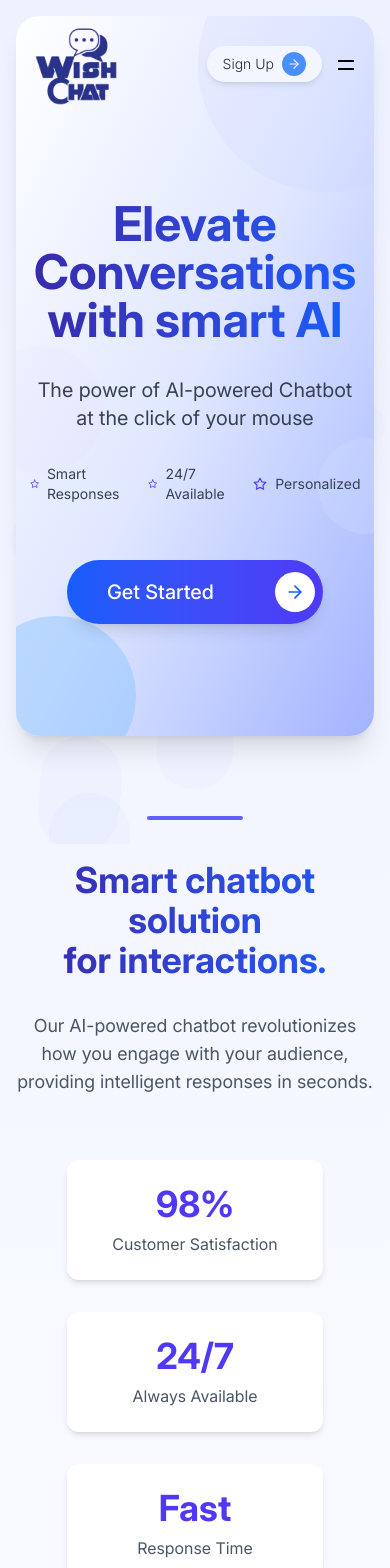
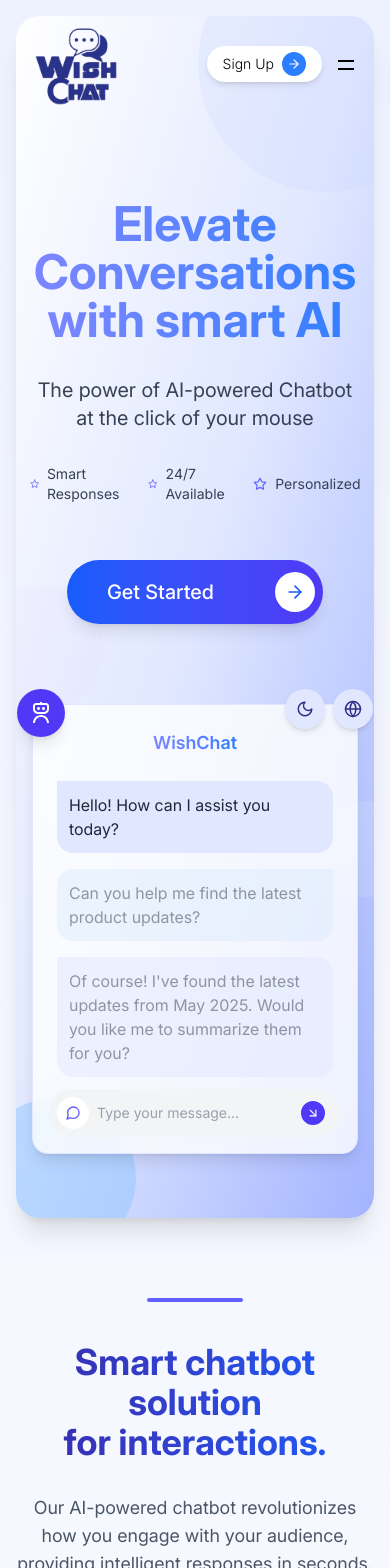
Before and after one commit to Robotics-Academy-of-Nepal/wishchat-redesign-frontend, a React (Vite) app: page / in a window 390 px wide. Shown: the top 1568 px of the page. Built offline with nearby package versions, Linux system fonts and the light colour scheme.

Commit message:
updates to homepage

```diff
--- a/src/Components/Homepage/Homepage.jsx
+++ b/src/Components/Homepage/Homepage.jsx
@@ -1,14 +1,16 @@
 import { useNavigate } from "react-router-dom";
 import Footer from "./Footer";
 import { RiRobot3Line } from "react-icons/ri";
-import { LuArrowRight } from "react-icons/lu";
-import { FiStar, FiMessageCircle } from "react-icons/fi";
+import { LuArrowRight, LuSun, LuMoon } from "react-icons/lu";
+import { FiStar, FiMessageCircle, FiGlobe } from "react-icons/fi";
 import { useState, useEffect } from "react";
 import Navbar from "./Navbar";
 
 export default function Homepage() {
   const navigate = useNavigate();
   const [animationStep, setAnimationStep] = useState(0);
+  const [isNepali, setIsNepali] = useState(false);
+  const [chatDarkMode, setChatDarkMode] = useState(false);
 
   // Animation for chat bubbles
   useEffect(() => {
@@ -18,14 +20,42 @@ export default function Homepage() {
     return () => clearInterval(interval);
   }, []);
 
+  // Check for system dark mode preference on initial load
+  useEffect(() => {
+    if (window.matchMedia && window.matchMedia('(prefers-color-scheme: dark)').matches) {
+      setChatDarkMode(true);
+    }
+  }, []);
+
+  // Language text mapping
+  const text = {
+    english: {
+      greeting: "Hello! How can I assist you today?",
+      userQuestion: "Can you help me find the latest product updates?",
+      botResponse: "Of course! I've found the latest updates from May 2025. Would you like me to summarize them for you?",
+      inputPlaceholder: "Type your message...",
+      getStarted: "Get Started"
+    },
+    nepali: {
+      greeting: "नमस्ते! म तपाईंलाई कसरी सहयोग गर्न सक्छु?",
+      userQuestion: "के तपाईं मलाई नवीनतम उत्पादन अपडेटहरू फेला पार्न मद्दत गर्न सक्नुहुन्छ?",
+      botResponse: "पक्कै! मैले मे २०२५ को नवीनतम अपडेटहरू फेला पारेको छु। के तपाईं चाहनुहुन्छ कि म तिनीहरूको सारांश प्रस्तुत गरूँ?",
+      inputPlaceholder: "तपाईंको सन्देश टाइप गर्नुहोस्...",
+      getStarted: "सुरु गर्नुहोस्"
+    }
+  };
+
+  // Current language selection
+  const currentLang = isNepali ? text.nepali : text.english;
+
   return (
-    <div className="flex flex-col bg-gradient-to-b from-indigo-50 to-white min-h-screen overflow-hidden">
+    <div className="flex flex-col min-h-screen overflow-hidden bg-gradient-to-b from-indigo-50 to-white">
       {/* Floating animated bubbles */}
       <div className="fixed inset-0 pointer-events-none overflow-hidden">
         {[...Array(10)].map((_, i) => (
           <div
             key={i}
-            className="absolute rounded-full bg-indigo-200 opacity-10 animate-float"
+            className={`absolute rounded-full ${chatDarkMode ? 'bg-indigo-700 opacity-5' : 'bg-indigo-200 opacity-10'} animate-float`}
             style={{
               width: `${Math.random() * 80 + 40}px`,
               height: `${Math.random() * 80 + 40}px`,
@@ -41,10 +71,10 @@ export default function Homepage() {
       {/* Hero Section */}
       <div className="m-4 md:m-6 lg:m-8 rounded-3xl flex flex-col gap-6 pb-16 bg-gradient-to-br from-white via-indigo-100 to-indigo-300 shadow-xl overflow-hidden relative">
         {/* Decorative animated elements */}
-        <div className="absolute top-0 right-0 w-64 h-64 bg-indigo-200 rounded-full opacity-20 transform translate-x-20 -translate-y-20 animate-pulse"></div>
-        <div className="absolute bottom-0 left-0 w-40 h-40 bg-blue-300 rounded-full opacity-20 transform -translate-x-10 translate-y-10 animate-pulse" style={{ animationDuration: '4s' }}></div>
-        <div className="absolute top-1/2 left-0 w-32 h-32 bg-purple-200 rounded-full opacity-10 transform -translate-x-10 animate-bounce" style={{ animationDuration: '7s' }}></div>
-        <div className="absolute bottom-1/4 right-0 w-24 h-24 bg-blue-100 rounded-full opacity-20 transform translate-x-10 animate-bounce" style={{ animationDuration: '5s' }}></div>
+        <div className={`absolute top-0 right-0 w-64 h-64 ${chatDarkMode ? 'bg-indigo-600' : 'bg-indigo-200'} rounded-full opacity-20 transform translate-x-20 -translate-y-20 animate-pulse`}></div>
+        <div className={`absolute bottom-0 left-0 w-40 h-40 ${chatDarkMode ? 'bg-blue-700' : 'bg-blue-300'} rounded-full opacity-20 transform -translate-x-10 translate-y-10 animate-pulse`} style={{ animationDuration: '4s' }}></div>
+        <div className={`absolute top-1/2 left-0 w-32 h-32 ${chatDarkMode ? 'bg-purple-700' : 'bg-purple-200'} rounded-full opacity-10 transform -translate-x-10 animate-bounce`} style={{ animationDuration: '7s' }}></div>
+        <div className={`absolute bottom-1/4 right-0 w-24 h-24 ${chatDarkMode ? 'bg-blue-600' : 'bg-blue-100'} rounded-full opacity-20 transform translate-x-10 animate-bounce`} style={{ animationDuration: '5s' }}></div>
 
         {/* Navigation Bar */}
         <Navbar />
@@ -52,35 +82,28 @@ export default function Homepage() {
         <div className="flex flex-col md:flex-row items-center px-4 md:px-12 lg:px-20">
           {/* Left side - Welcome and Text */}
           <div className="flex flex-col gap-8 z-10 lg:w-1/2">
-            {/* <div className="flex justify-center md:justify-start items-center mt-16">
-              <button className="transform hover:scale-105 transition-transform duration-300">
-                <div className="flex items-center justify-center gap-4 border-2 border-indigo-500 rounded-full w-[280px] font-semibold text-md text-indigo-800 py-3 bg-white/80 backdrop-blur-sm shadow-md">
-                  <RiRobot3Line className="text-xl text-indigo-600" /> Welcome to Wishchat
-                </div>
-              </button>
-            </div> */}
+            <div className="flex justify-center md:justify-start items-center mt-8">
+            </div>
 
-            <div className="flex justify-center md:justify-start items-center text-center md:text-left text-5xl sm:text-7xl font-bold bg-gradient-to-r from-indigo-800 to-blue-600 bg-clip-text text-transparent mt-16">
+            <div className="flex justify-center md:justify-start items-center text-center md:text-left text-5xl sm:text-7xl font-bold bg-gradient-to-r from-indigo-400 to-blue-500 bg-clip-text text-transparent">
               Elevate Conversations with smart AI
-              {/* <br /> smart AI */}
             </div>
 
             <div className="flex justify-center md:justify-start items-center font-normal text-center md:text-left text-xl sm:text-2xl text-gray-700">
               The power of AI-powered Chatbot at the click of your mouse
-              {/* <br className="hidden md:block" />mouse. */}
             </div>
 
             {/* Features bullets */}
             <div className="flex justify-center md:justify-start mx-auto md:mx-0">
               <div className="flex gap-6 md:gap-8 text-sm md:text-base text-gray-700">
                 <div className="flex items-center gap-2">
-                  <FiStar className="text-indigo-600" /> Smart Responses
+                  <FiStar className="text-indigo-500" /> Smart Responses
                 </div>
                 <div className="flex items-center gap-2">
-                  <FiStar className="text-indigo-600" /> 24/7 Available
+                  <FiStar className="text-indigo-500" /> 24/7 Available
                 </div>
                 <div className="flex items-center gap-2">
-                  <FiStar className="text-indigo-600" /> Personalized
+                  <FiStar className="text-indigo-500" /> Personalized
                 </div>
               </div>
             </div>
@@ -92,7 +115,7 @@ export default function Homepage() {
                 className="flex items-center justify-between bg-gradient-to-r from-blue-600 to-indigo-600 text-white shadow-lg hover:shadow-xl hover:scale-105 transition-all duration-300 w-64 h-16 rounded-full p-2 gap-4 group"
               >
                 <span className="text-xl font-medium pl-8">
-                  Get Started
+                  {currentLang.getStarted}
                 </span>
                 <div className="bg-white rounded-full w-10 h-10 flex items-center justify-center text-blue-600 group-hover:bg-blue-100 transition-colors duration-300">
                   <LuArrowRight className="h-5 w-5" />
@@ -102,50 +125,71 @@ export default function Homepage() {
           </div>
 
           {/* Right side - Chatbot conversation visualization */}
-          <div className="hidden lg:flex flex-col items-center justify-center z-10 md:w-1/2 mt-8 md:mt-0">
-            <div className="relative w-full max-w-md h-[450px] bg-white/80 backdrop-blur-md rounded-2xl shadow-lg p-6 border border-indigo-100">
+          <div className="flex flex-col items-center justify-center z-10 md:w-1/2 mt-8 md:mt-0">
+            <div className={`relative w-full max-w-md h-[450px] ${chatDarkMode ? 'bg-gray-800/90 border-gray-700' : 'bg-white/80 border-indigo-100'} backdrop-blur-md rounded-2xl shadow-lg p-6 border`}>
+              {/* Mode and language toggle controls */}
+              <div className="absolute -right-4 -top-4 flex gap-2">
+                {/* Dark mode toggle */}
+                <button
+                  onClick={() => setChatDarkMode(!chatDarkMode)}
+                  className={`${chatDarkMode ? 'bg-gray-700 text-yellow-300' : 'bg-indigo-100 text-indigo-900'} rounded-full w-10 h-10 flex items-center justify-center shadow-md hover:scale-105 transition-transform`}
+                >
+                  {chatDarkMode ? <LuSun className="text-lg" /> : <LuMoon className="text-lg" />}
+                </button>
+
+                {/* Language toggle */}
+                <button
+                  onClick={() => setIsNepali(!isNepali)}
+                  className={`${chatDarkMode ? 'bg-gray-700' : 'bg-indigo-100'} rounded-full w-10 h-10 flex items-center justify-center shadow-md hover:scale-105 transition-transform`}
+                >
+                  <FiGlobe className={`text-lg ${chatDarkMode ? 'text-blue-400' : 'text-indigo-900'}`} />
+                </button>
+              </div>
+
               {/* Bot avatar */}
-              <div className="absolute -left-4 -top-4 bg-indigo-600 rounded-full w-12 h-12 flex items-center justify-center">
+              <div className="absolute -left-4 -top-4 bg-indigo-600 rounded-full w-12 h-12 flex items-center justify-center shadow-lg">
                 <RiRobot3Line className="text-2xl text-white" />
               </div>
 
-              {/* User avatar */}
-              <div className="absolute -right-4 -top-4 bg-blue-500 rounded-full w-12 h-12 flex items-center justify-center">
-                <FiMessageCircle className="text-2xl text-white" />
+              {/* WishChat logo */}
+              <div className="flex items-center justify-center mb-6">
+                <span className="text-lg font-semibold bg-gradient-to-r from-indigo-400 to-blue-500 bg-clip-text text-transparent">
+                  WishChat
+                </span>
               </div>
 
               {/* Chat bubbles */}
               <div className="flex flex-col gap-4 mt-6">
                 {/* Bot message */}
-                <div className={`self-start bg-indigo-100 rounded-2xl rounded-tl-none p-3 max-w-xs transition-opacity duration-500 ${animationStep >= 0 ? 'opacity-100' : 'opacity-0'}`}>
-                  <p className="text-gray-800">Hello! How can I assist you today?</p>
+                <div className={`self-start ${chatDarkMode ? 'bg-indigo-900/60 text-gray-100' : 'bg-indigo-100 text-gray-800'} rounded-2xl rounded-tl-none p-3 max-w-xs transition-opacity duration-500 ${animationStep >= 0 ? 'opacity-100' : 'opacity-0'}`}>
+                  <p>{currentLang.greeting}</p>
                 </div>
 
                 {/* User message */}
-                <div className={`self-end bg-blue-100 rounded-2xl rounded-tr-none p-3 max-w-xs transition-opacity duration-500 ${animationStep >= 1 ? 'opacity-100' : 'opacity-0'}`}>
-                  <p className="text-gray-800">Can you help me find the latest product updates?</p>
+                <div className={`self-end ${chatDarkMode ? 'bg-blue-900/60 text-gray-100' : 'bg-blue-100 text-gray-800'} rounded-2xl rounded-tr-none p-3 max-w-xs transition-opacity duration-500 ${animationStep >= 1 ? 'opacity-100' : 'opacity-0'}`}>
+                  <p>{currentLang.userQuestion}</p>
                 </div>
 
                 {/* Bot response */}
-                <div className={`self-start bg-indigo-100 rounded-2xl rounded-tl-none p-3 max-w-xs transition-opacity duration-500 ${animationStep >= 2 ? 'opacity-100' : 'opacity-0'}`}>
-                  <p className="text-gray-800">Of course! I've found the latest updates from May 2025. Would you like me to summarize them for you?</p>
+                <div className={`self-start ${chatDarkMode ? 'bg-indigo-900/60 text-gray-100' : 'bg-indigo-100 text-gray-800'} rounded-2xl rounded-tl-none p-3 max-w-xs transition-opacity duration-500 ${animationStep >= 2 ? 'opacity-100' : 'opacity-0'}`}>
+                  <p>{currentLang.botResponse}</p>
                 </div>
 
                 {/* Typing indicator */}
-                <div className={`self-end bg-blue-100 rounded-2xl rounded-tr-none p-3 max-w-xs flex gap-1 transition-opacity duration-500 ${animationStep === 0 ? 'opacity-100' : 'opacity-0'}`}>
-                  <div className="w-2 h-2 bg-gray-500 rounded-full animate-bounce"></div>
-                  <div className="w-2 h-2 bg-gray-500 rounded-full animate-bounce" style={{ animationDelay: '0.2s' }}></div>
-                  <div className="w-2 h-2 bg-gray-500 rounded-full animate-bounce" style={{ animationDelay: '0.4s' }}></div>
+                <div className={`self-end ${chatDarkMode ? 'bg-blue-900/60' : 'bg-blue-100'} rounded-2xl rounded-tr-none p-3 max-w-xs flex gap-1 transition-opacity duration-500 ${animationStep === 0 ? 'opacity-100' : 'opacity-0'}`}>
+                  <div className={`w-2 h-2 ${chatDarkMode ? 'bg-gray-300' : 'bg-gray-500'} rounded-full animate-bounce`}></div>
+                  <div className={`w-2 h-2 ${chatDarkMode ? 'bg-gray-300' : 'bg-gray-500'} rounded-full animate-bounce`} style={{ animationDelay: '0.2s' }}></div>
+                  <div className={`w-2 h-2 ${chatDarkMode ? 'bg-gray-300' : 'bg-gray-500'} rounded-full animate-bounce`} style={{ animationDelay: '0.4s' }}></div>
                 </div>
               </div>
 
               {/* Chat input mockup */}
               <div className="absolute bottom-4 left-4 right-4">
-                <div className="flex items-center gap-2 bg-gray-100 rounded-full p-2 pr-4">
-                  <div className="bg-white w-8 h-8 rounded-full flex items-center justify-center">
-                    <FiMessageCircle className="text-indigo-600" />
+                <div className={`flex items-center gap-2 ${chatDarkMode ? 'bg-gray-700' : 'bg-gray-100'} rounded-full p-2 pr-4`}>
+                  <div className={`${chatDarkMode ? 'bg-gray-600' : 'bg-white'} w-8 h-8 rounded-full flex items-center justify-center`}>
+                    <FiMessageCircle className="text-indigo-500" />
                   </div>
-                  <div className="text-gray-400 text-sm flex-grow">Type your message...</div>
+                  <div className={`${chatDarkMode ? 'text-gray-400' : 'text-gray-400'} text-sm flex-grow`}>{currentLang.inputPlaceholder}</div>
                   <div className="w-6 h-6 rounded-full bg-indigo-600 flex items-center justify-center transform rotate-45">
                     <LuArrowRight className="text-white text-sm" />
                   </div>
@@ -168,19 +212,18 @@ export default function Homepage() {
             Our AI-powered chatbot revolutionizes how you engage with your audience, providing intelligent responses in seconds.
           </div>
 
-
           {/* Stats */}
           <div className="flex flex-wrap justify-center gap-8 mt-4">
             <div className="bg-white shadow-md rounded-xl p-6 w-64 text-center transform transition-transform hover:scale-105 duration-300">
-              <div className="text-4xl font-bold text-indigo-600">98%</div>
+              <div className="text-4xl font-bold text-indigo-500">98%</div>
               <div className="text-gray-600 mt-2">Customer Satisfaction</div>
             </div>
             <div className="bg-white shadow-md rounded-xl p-6 w-64 text-center transform transition-transform hover:scale-105 duration-300">
-              <div className="text-4xl font-bold text-indigo-600">24/7</div>
+              <div className="text-4xl font-bold text-indigo-500">24/7</div>
               <div className="text-gray-600 mt-2">Always Available</div>
             </div>
             <div className="bg-white shadow-md rounded-xl p-6 w-64 text-center transform transition-transform hover:scale-105 duration-300">
-              <div className="text-4xl font-bold text-indigo-600">Fast</div>
+              <div className="text-4xl font-bold text-indigo-500">Fast</div>
               <div className="text-gray-600 mt-2">Response Time</div>
             </div>
           </div>
--- a/src/Components/Homepage/Navbar.jsx
+++ b/src/Components/Homepage/Navbar.jsx
@@ -63,7 +63,7 @@ const Navbar = () => {
         <div className="flex items-center gap-2">
           <button
             onClick={() => navigate("/login")}
-            className="flex items-center justify-center bg-white text-black hover:bg-blue-500 hover:text-white rounded-full shadow-md transition-colors duration-700 px-4 py-1.5 font-light text-sm group"
+            className="flex items-center justify-center bg-white text-black hover:bg-blue-500 hover:text-white rounded-full shadow-md transition-colors duration-700 px-4 py-1.5 font-light text-sm group z-20"
           >
             <span>Sign Up</span>
             <div className="ml-2 bg-blue-500 text-white group-hover:bg-white group-hover:text-blue-500 duration-700 transition-colors rounded-full w-6 h-6 flex items-center justify-center">
```
